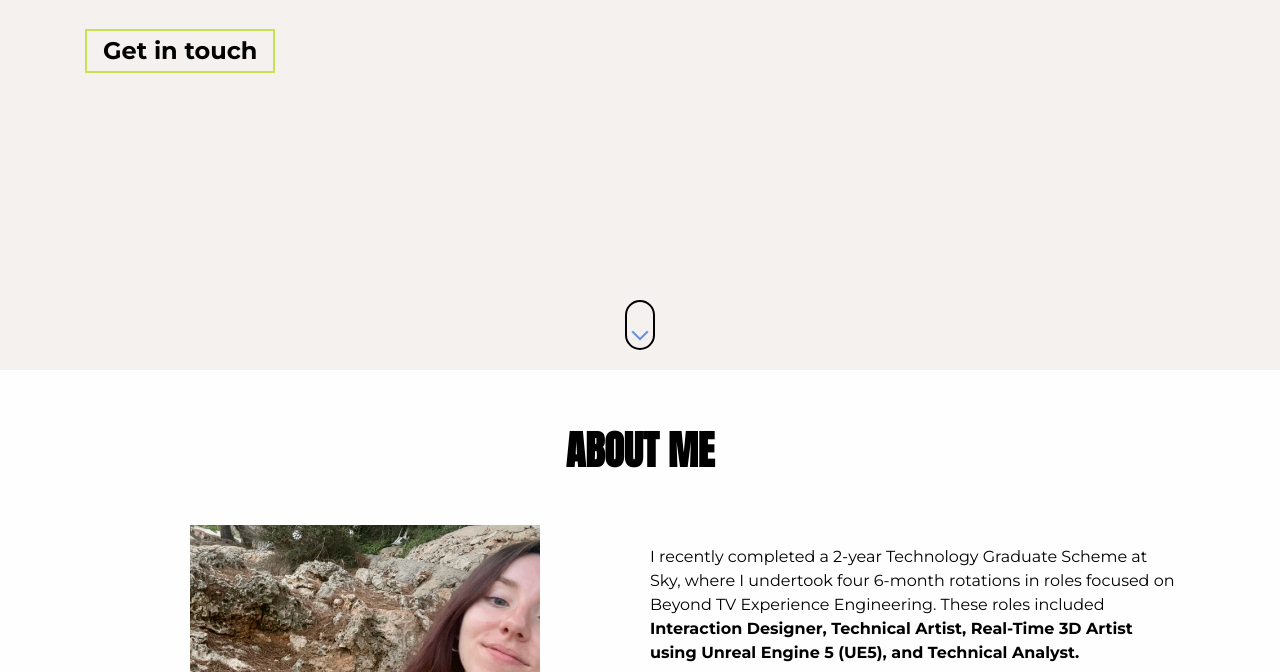
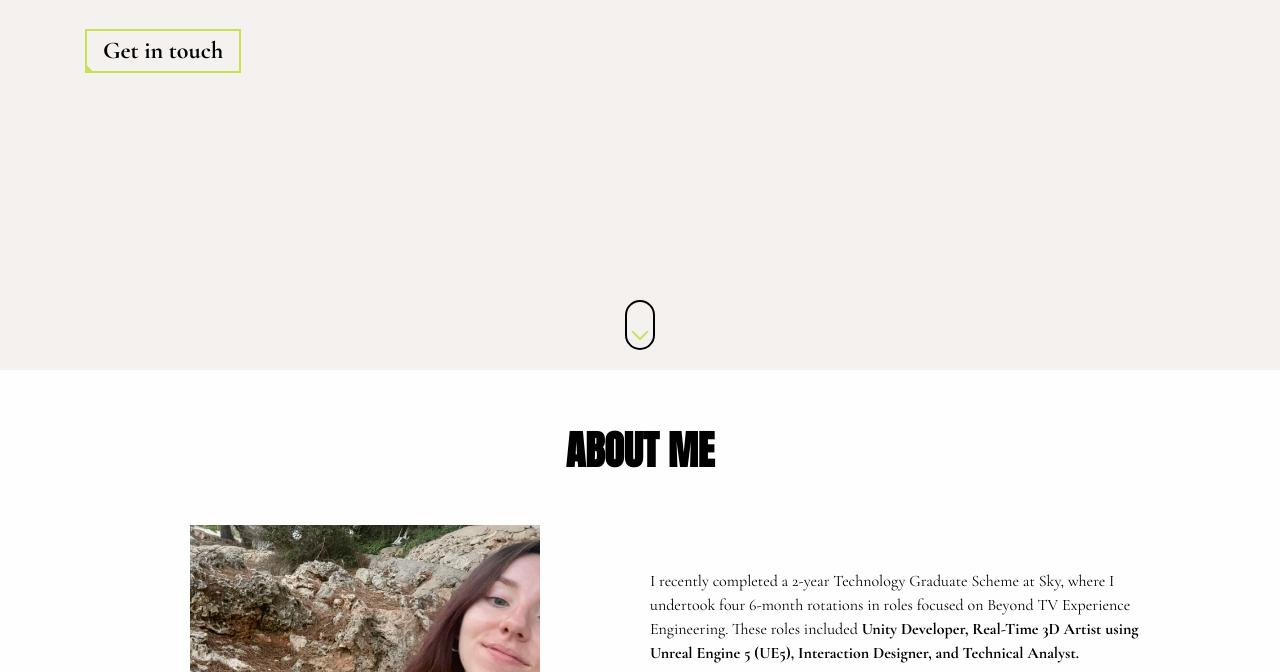
Before and after one commit to sarahbelll/sarahbell.github.io, a plain HTML site: page index.html in a window 1280 px wide. Shown: the part 430-1102 px from the top of the page. Drawn offline with nearby package versions, Linux system fonts and the light colour scheme.

Commit message:
scroll colour, font change

```diff
--- a/css/main.css
+++ b/css/main.css
@@ -6,7 +6,7 @@
   margin: 0;
   padding: 0;
   box-sizing: border-box;
-  font-family: "Montserrat", sans-serif;
+  font-family: "Cormorant Garamond", sans-serif;
 }
 
 html {
@@ -532,7 +532,7 @@ section .row span {
   position: absolute;
   top: 20%;
   left: 50%;
-  border: 2px solid #5b86e5;
+  border: 2px solid #c8e152;
   transform: translate(-50%, -100%) rotate(45deg);
   border-top: none;
   border-left: none;
--- a/index.html
+++ b/index.html
@@ -89,9 +89,9 @@ Have fun creating your portfolio on this template!!! -->
             <p class="about-wrapper__info-text">
               I recently completed a 2-year Technology Graduate Scheme at Sky,
               where I undertook four 6-month rotations in roles focused on Beyond
-              TV Experience Engineering. These roles included <b>Interaction Designer,
-              Technical Artist, Real-Time 3D Artist using Unreal Engine 5 (UE5), and
-              Technical Analyst. </b>
+              TV Experience Engineering. These roles included <b>Unity Developer,
+              Real-Time 3D Artist using Unreal Engine 5 (UE5), Interaction Designer,
+              and Technical Analyst. </b>
             </p>
             <p class="about-wrapper__info-text">
               Although my experience has been primarily geared towards game development
```
